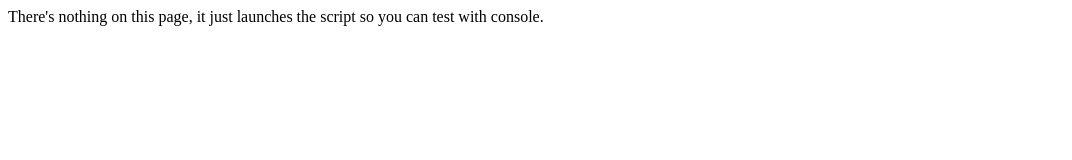
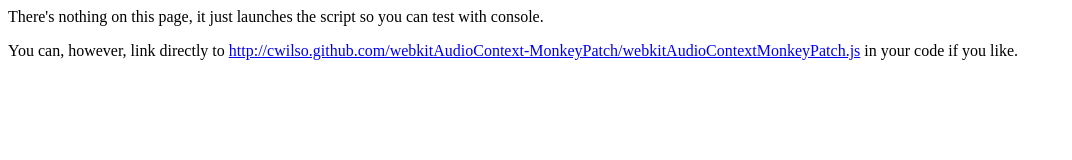
Before and after one commit to cwilso/webkitAudioContext-MonkeyPatch, a plain HTML site: page index.html in a window 1280 px wide. Shown: the whole page, without its empty margins (0-1072 px from the left). Drawn offline with Linux system fonts and the light colour scheme.

Commit message:
Mention gh-pages publish.

```diff
--- a/index.html
+++ b/index.html
@@ -7,5 +7,6 @@
 	</head>
 	<body>
 		There's nothing on this page, it just launches the script so you can test with console.
+		<p>You can, however, link directly to <a href="webkitAudioContextMonkeyPatch.js">http://cwilso.github.com/webkitAudioContext-MonkeyPatch/webkitAudioContextMonkeyPatch.js</a> in your code if you like.
 	</body>
 </html>
```
